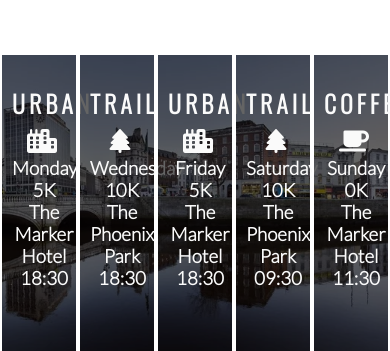
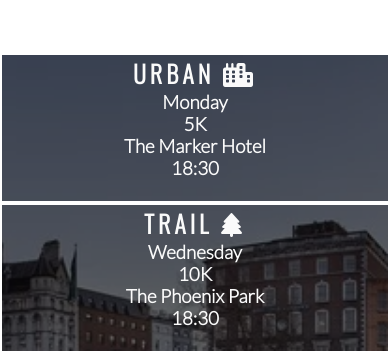
Before and after one commit to JohanABlomqvist/love-running, a plain HTML site: page index.html in a window 390 px wide. Shown: the part 1867-2218 px from the top of the page. Drawn offline with nearby package versions, Linux system fonts and the light colour scheme.

Commit message:
Style the meetup time for tablet and mobile screens

```diff
--- a/assets/css/style.css
+++ b/assets/css/style.css
@@ -287,12 +287,19 @@ footer {
         float: 0;
     }
 
+    #times > div {
+        width: 100%;
+        clear: both;
+        height: 150px;
+        padding: 0;
+    }
+
     hr {
        display: none;
     }
 }
 
-/*  For medium screen sizs from 950px wide and down */
+/*  For medium screen sizes from 950px wide and down */
 @media screen and (max-width: 950px) {
     #menu {
         clear: left;
```
